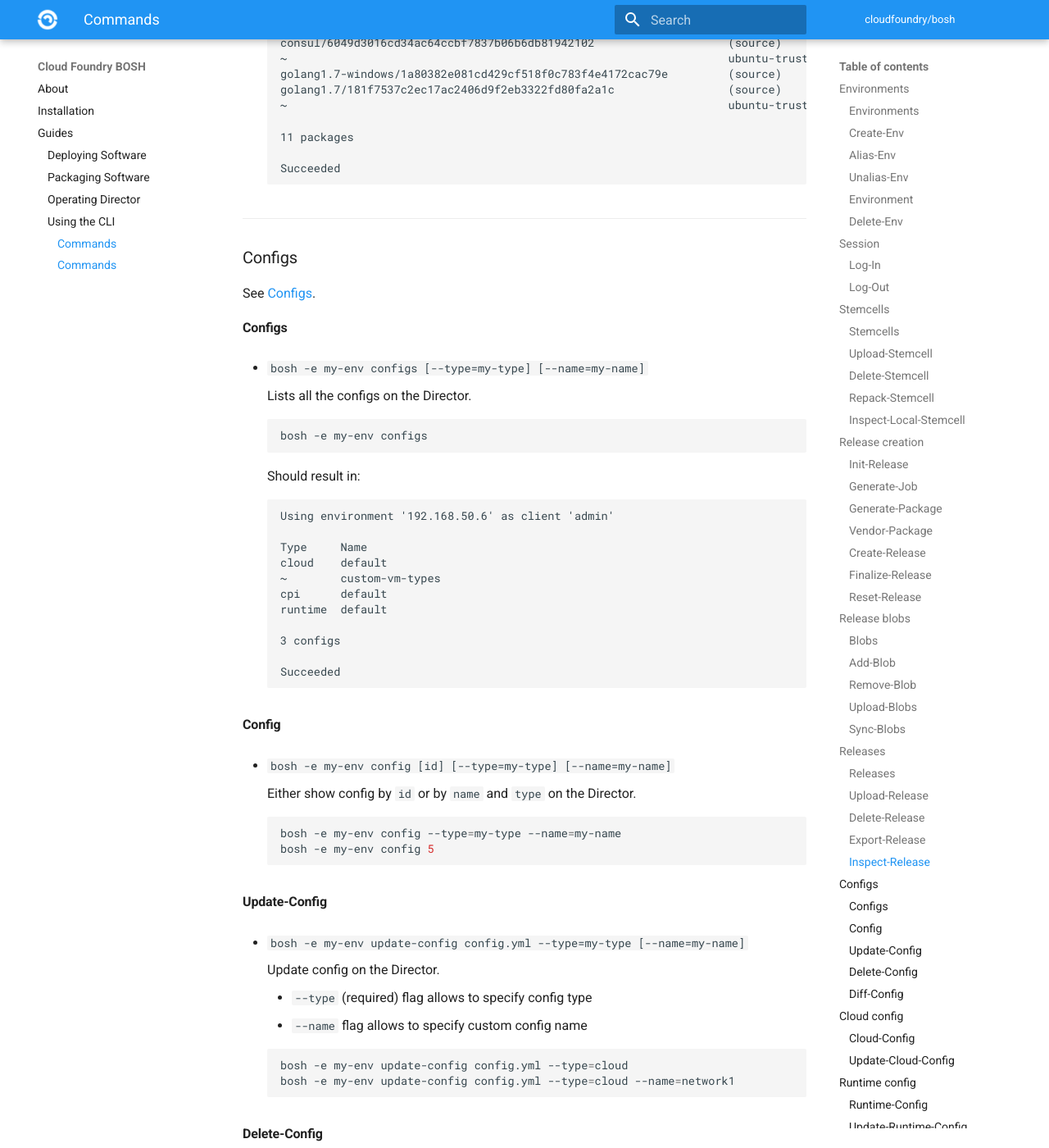
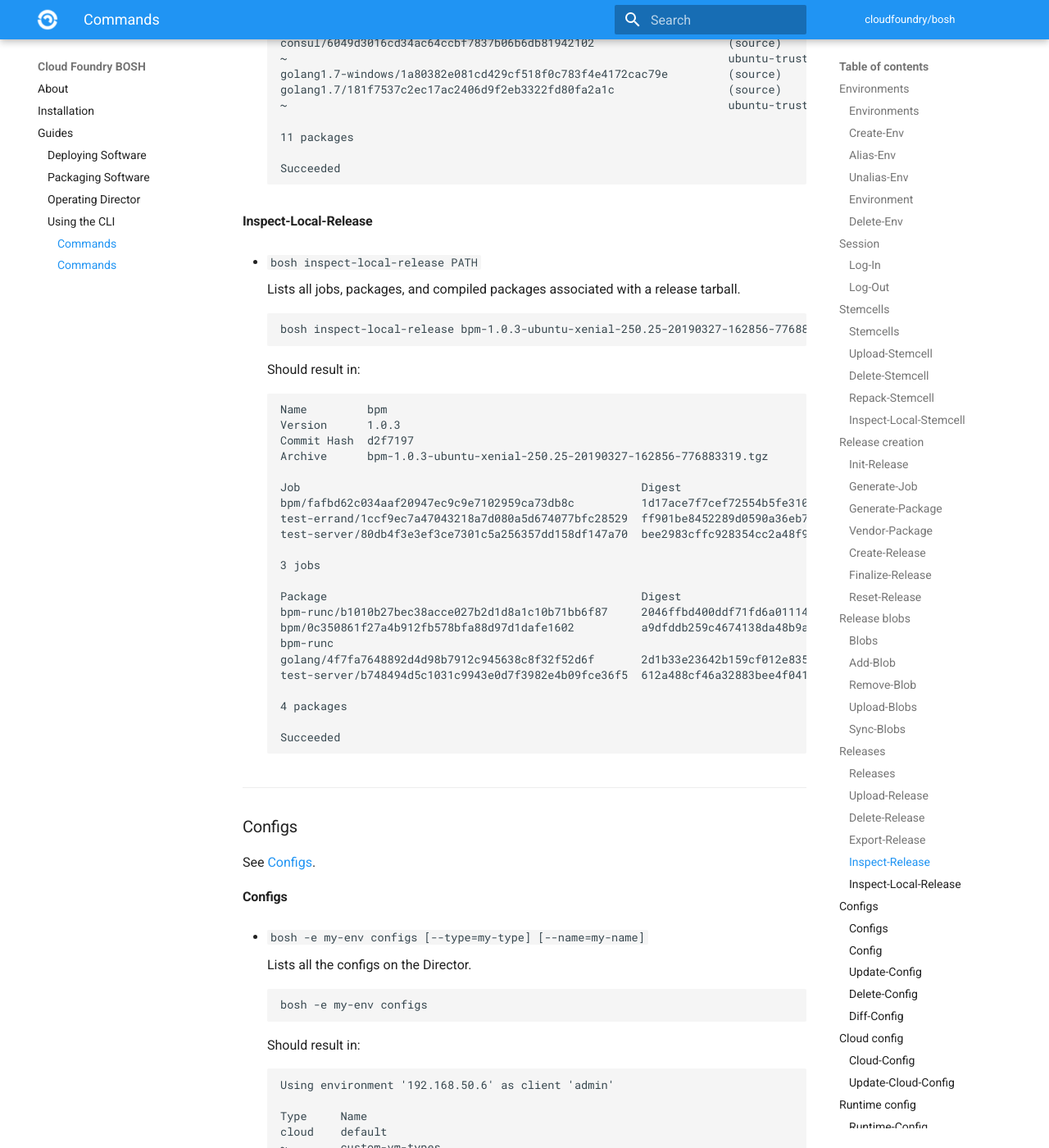
Before and after one commit to cloudfoundry/docs-bosh, an MkDocs documentation site: the page built from content/cli-v2.md, in a window 1280 px wide and 1400 px high, scrolled down 11365 px. Shown: the whole window at 82% size. Built offline with MkDocs 1.6.1 and Material for MkDocs 9.7.7, drawn with Linux system fonts in a browser that asks for light colours; old or Windows-style settings are respelled for this version of MkDocs.

Commit message:
Document inspect-local-release
[#164751950]

````diff
--- a/content/cli-v2.md
+++ b/content/cli-v2.md
@@ -514,6 +514,43 @@ See [Uploading Releases](uploading-releases.md).
     ~                                                                  ubuntu-trusty/3363.9  9d40794f-0c50-4d0c-...  9d6e29221...
 
     11 packages
+
+    Succeeded
+    ```
+
+#### Inspect-Local-Release {: #inspect-local-release}
+
+- `bosh inspect-local-release PATH`
+
+    Lists all jobs, packages, and compiled packages associated with a release tarball.
+
+    ```shell
+    bosh inspect-local-release bpm-1.0.3-ubuntu-xenial-250.25-20190327-162856-776883319.tgz
+    ```
+
+    Should result in:
+
+    ```text
+    Name         bpm
+    Version      1.0.3
+    Commit Hash  d2f7197
+    Archive      bpm-1.0.3-ubuntu-xenial-250.25-20190327-162856-776883319.tgz
+
+    Job                                                   Digest                                    Packages
+    bpm/fafbd62c034aaf20947ec9c9e7102959ca73db8c          1d17ace7f7cef72554b5fe3106212dd43ed76953  -
+    test-errand/1ccf9ec7a47043218a7d080a5d674077bfc28529  ff901be8452289d0590a36eb7823174ae8104c7f  -
+    test-server/80db4f3e3ef3ce7301c5a256357dd158df147a70  bee2983cffc928354cc2a48f929ed1c4d42ce59d  -
+
+    3 jobs
+
+    Package                                               Digest                                    Dependencies  OS             OS Version
+    bpm-runc/b1010b27bec38acce027b2d1d8a1c10b71bb6f87     2046ffbd400ddf71fd6a01114a37714e0d531ea5  golang        ubuntu-xenial  250.25
+    bpm/0c350861f27a4b912fb578bfa88d97d1dafe1602          a9dfddb259c4674138da48b9a538aef6b18ab274  golang        ubuntu-xenial  250.25
+    bpm-runc
+    golang/4f7fa7648892d4d98b7912c945638c8f32f52d6f       2d1b33e23642b159cf012e83597a7ab63933eaa5  -             ubuntu-xenial  250.25
+    test-server/b748494d5c1031c9943e0d7f3982e4b09fce36f5  612a488cf46a32883bee4f0415fdcf83de9ee5ec  golang        ubuntu-xenial  250.25
+
+    4 packages
 
     Succeeded
     ```
````
